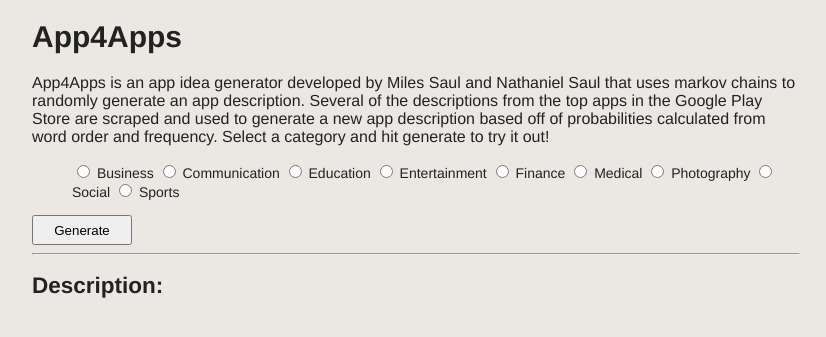
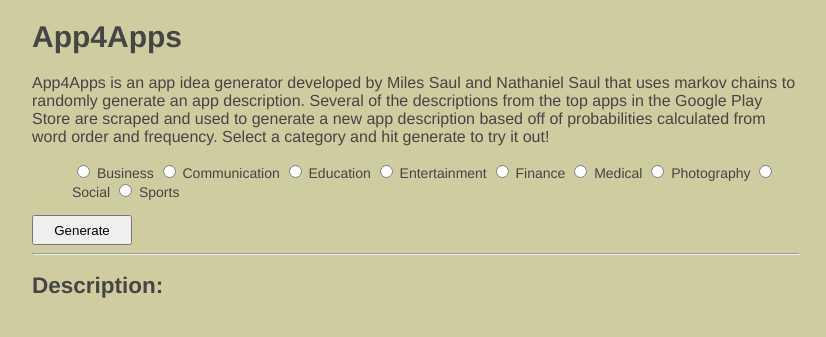
Before and after one commit to sauln/App4Apps, a Flask app: page / in a window 1280 px wide. Shown: the top 337 px of the page, without its empty margins (224-1050 px from the left). Run offline with Flask 2, Linux system fonts and the light colour scheme.

Commit message:
Changed color scheme

```diff
--- a/app/static/style.css
+++ b/app/static/style.css
@@ -13,8 +13,8 @@
 }
 
 body {
-  background-color: #EBE8E4;
-  color: #222;
+  background-color: #CFCCA0;
+  color: #454545;
   font-family: "HelveticaNeue-Light", "Helvetica Neue Light", "Helvetica Neue", Helvetica, Arial, "Lucida Grande", sans-serif;
   font-weight: 300;
   font-size: 15px;
```
